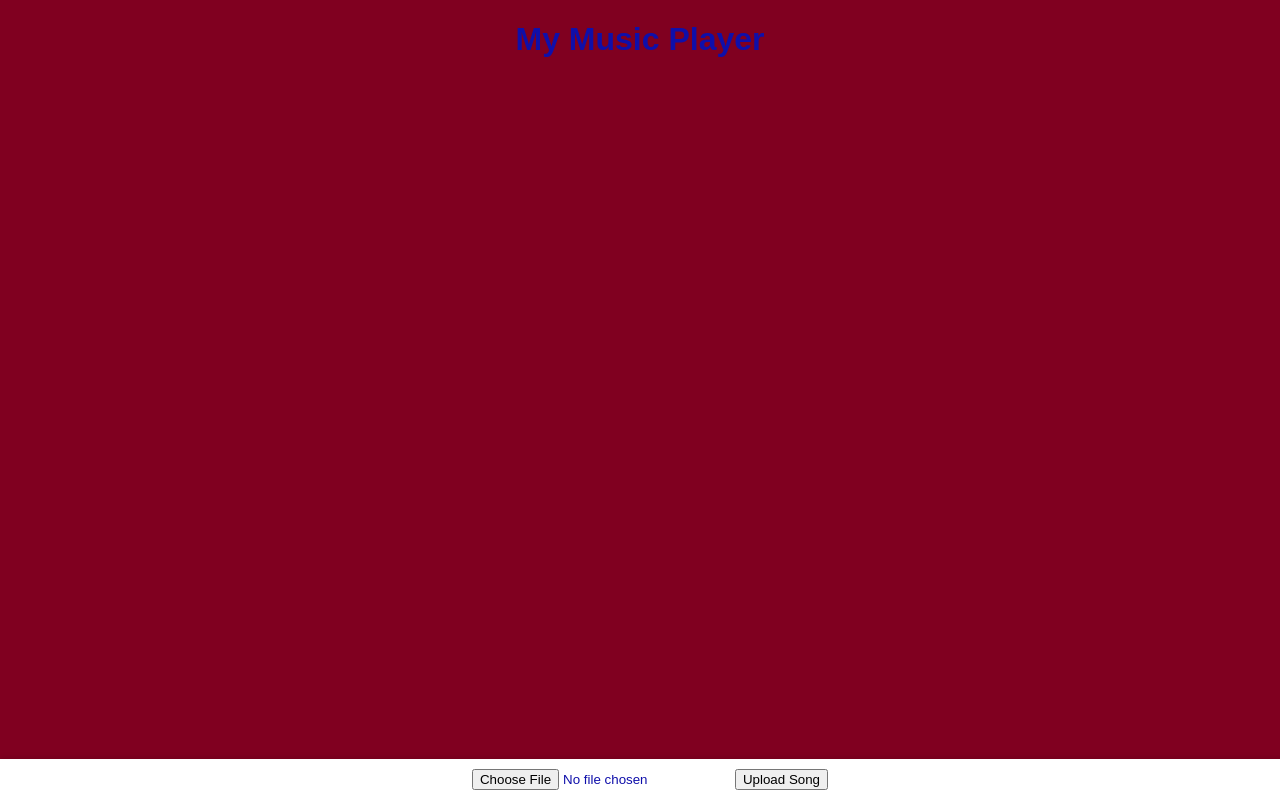
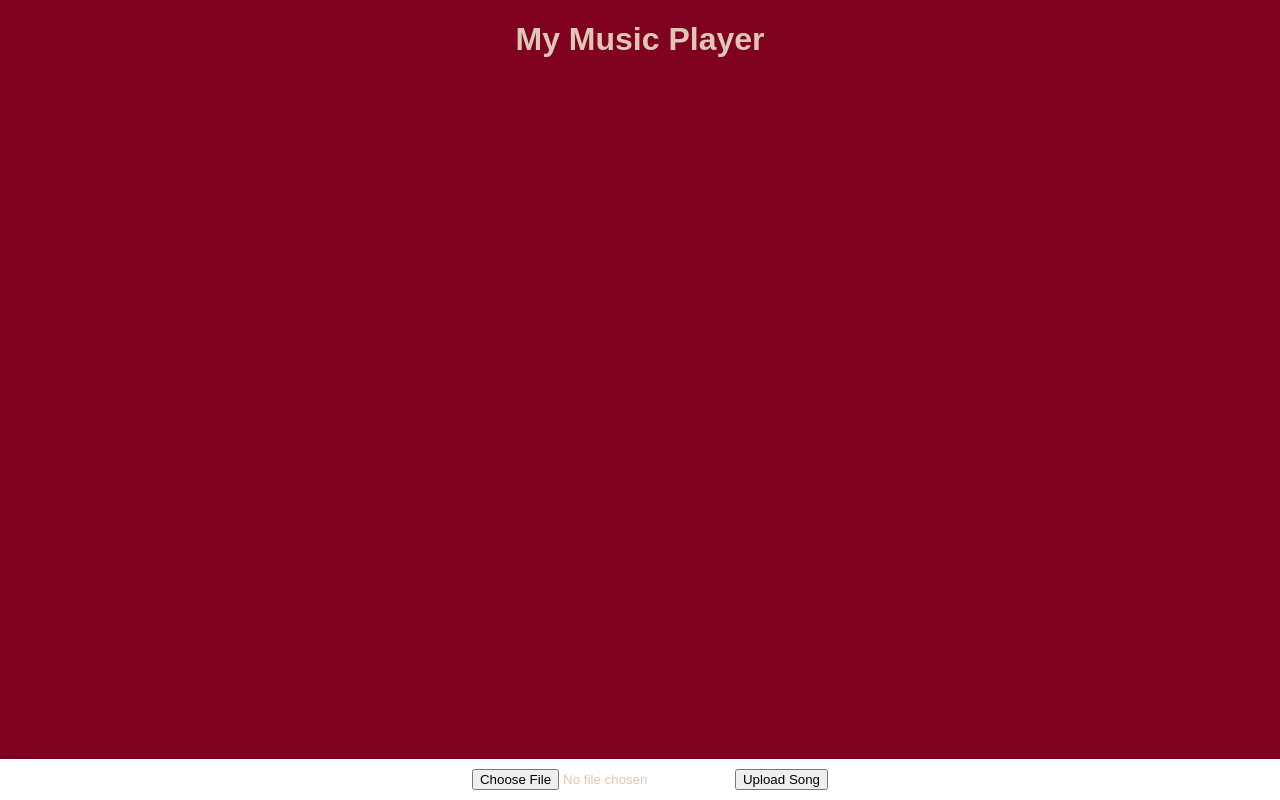
Before and after one commit to Lelekhoa1812/My-Music-Player, a website: page public/index.html in a window 1280 px wide. Drawn offline with Linux system fonts and the light colour scheme; no server answers.

Commit message:
Update styles.css

```diff
--- a/public/styles.css
+++ b/public/styles.css
@@ -1,7 +1,7 @@
 body {
     font-family: Arial, sans-serif;
     background-color: #800020; /* Burgundy color */
-    color: #0f0faa; /* Dark blue text */
+    color: #dfc7b5; /* Light orange text */
     margin: 0;
     padding: 0;
 }
```
